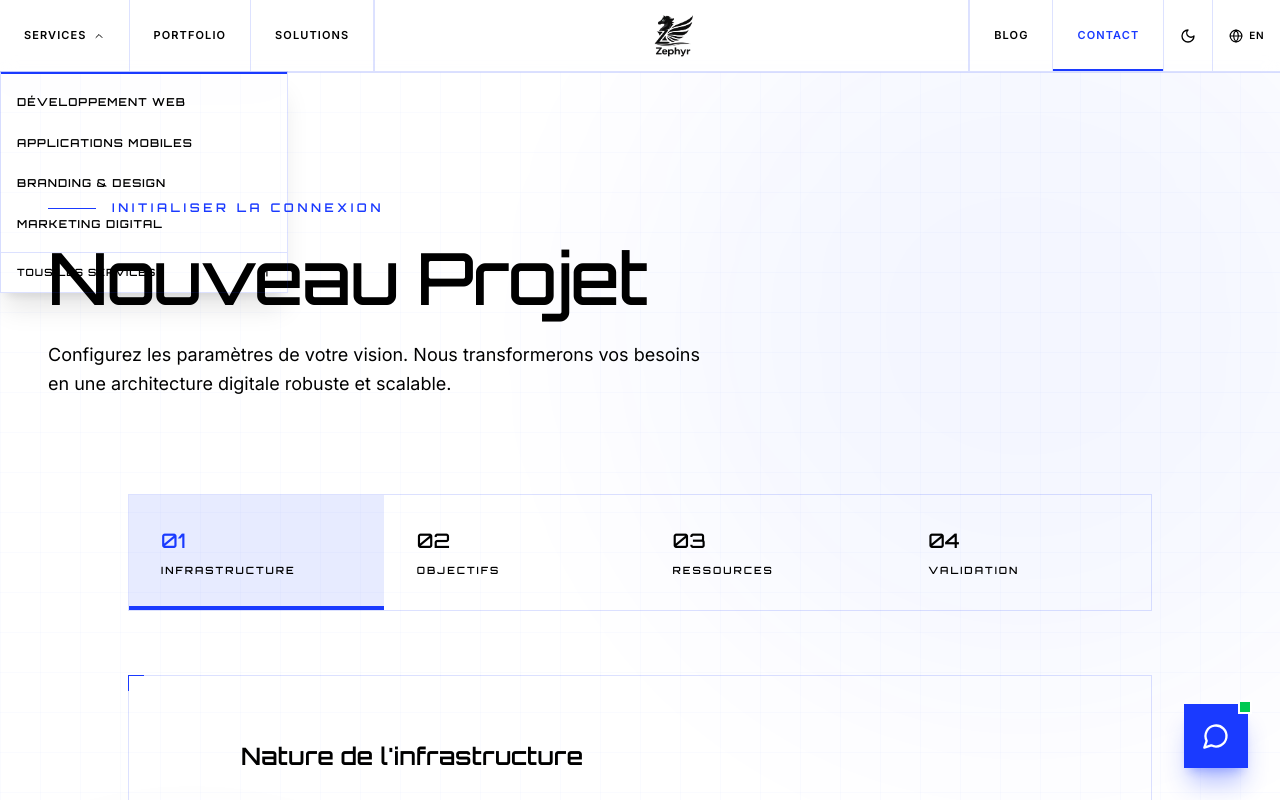
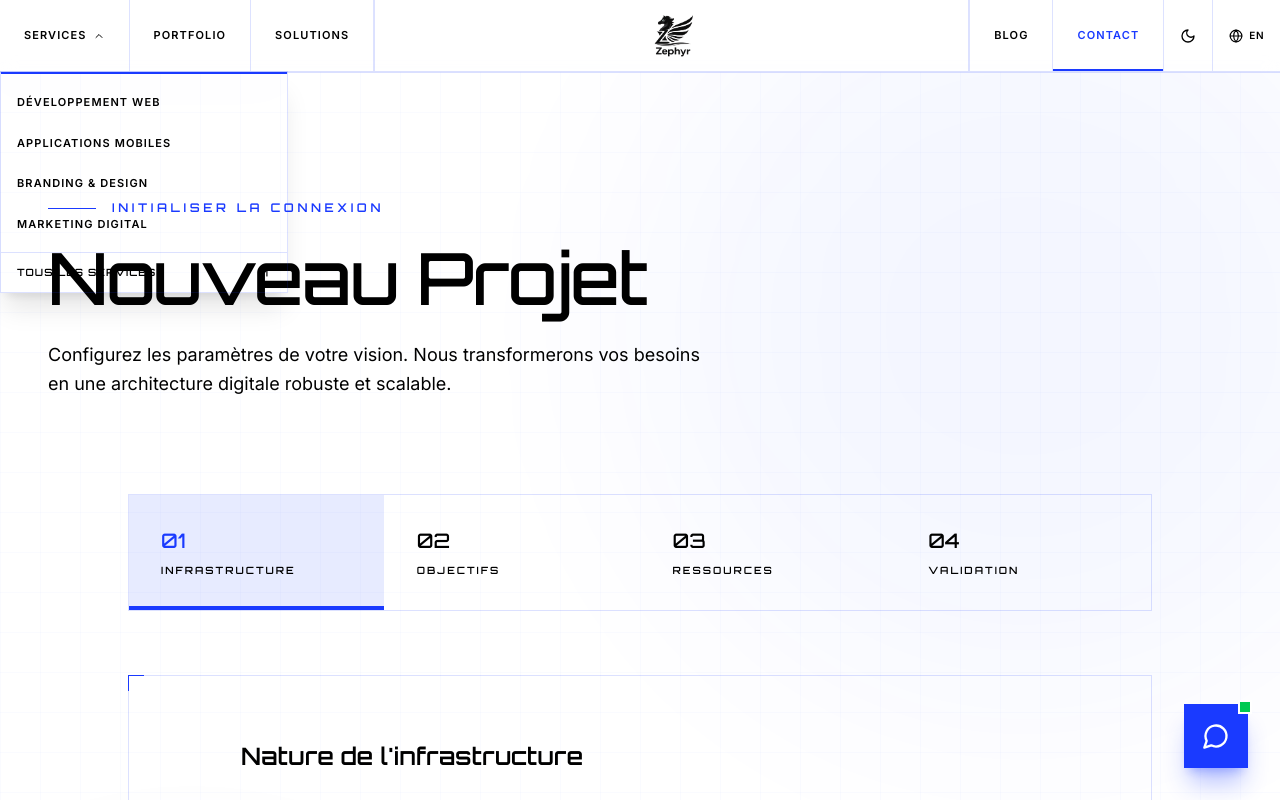
Before and after one commit to Gafclerck/Zephyr, a React (Vite) app: page /contact in a window 1280 px wide. Shown: the top 800 px of the page. Built offline with nearby package versions, Linux system fonts and the light colour scheme.

Commit message:
ui(nav): align submenu font with nav items (Inter, remove Orbitron)

```diff
--- a/src/app/components/Header.tsx
+++ b/src/app/components/Header.tsx
@@ -187,7 +187,7 @@ export function Header() {
                                 ${isItemActive ? "bg-[#1A3AFF]/5" : ""}
                               `}
                             >
-                              <p className={`text-[11px] font-semibold uppercase tracking-widest font-['Orbitron'] ${isItemActive ? "text-[#1A3AFF]" : "text-foreground group-hover:text-[#1A3AFF]"} transition-colors duration-150`}>
+                              <p className={`text-[11px] font-semibold uppercase tracking-widest ${isItemActive ? "text-[#1A3AFF]" : "text-foreground group-hover:text-[#1A3AFF]"} transition-colors duration-150`}>
                                 {t(item.labelKey)}
                               </p>
                             </Link>
@@ -379,7 +379,7 @@ export function Header() {
                                 to={`/services/${item.slug}`}
                                 className="flex items-center py-3 text-muted-foreground hover:text-[#1A3AFF] transition-colors"
                               >
-                                <span className="text-sm font-['Orbitron'] font-semibold tracking-wide text-foreground">
+                                <span className="text-[11px] font-semibold uppercase tracking-widest text-foreground">
                                   {t(item.labelKey)}
                                 </span>
                               </Link>
```
